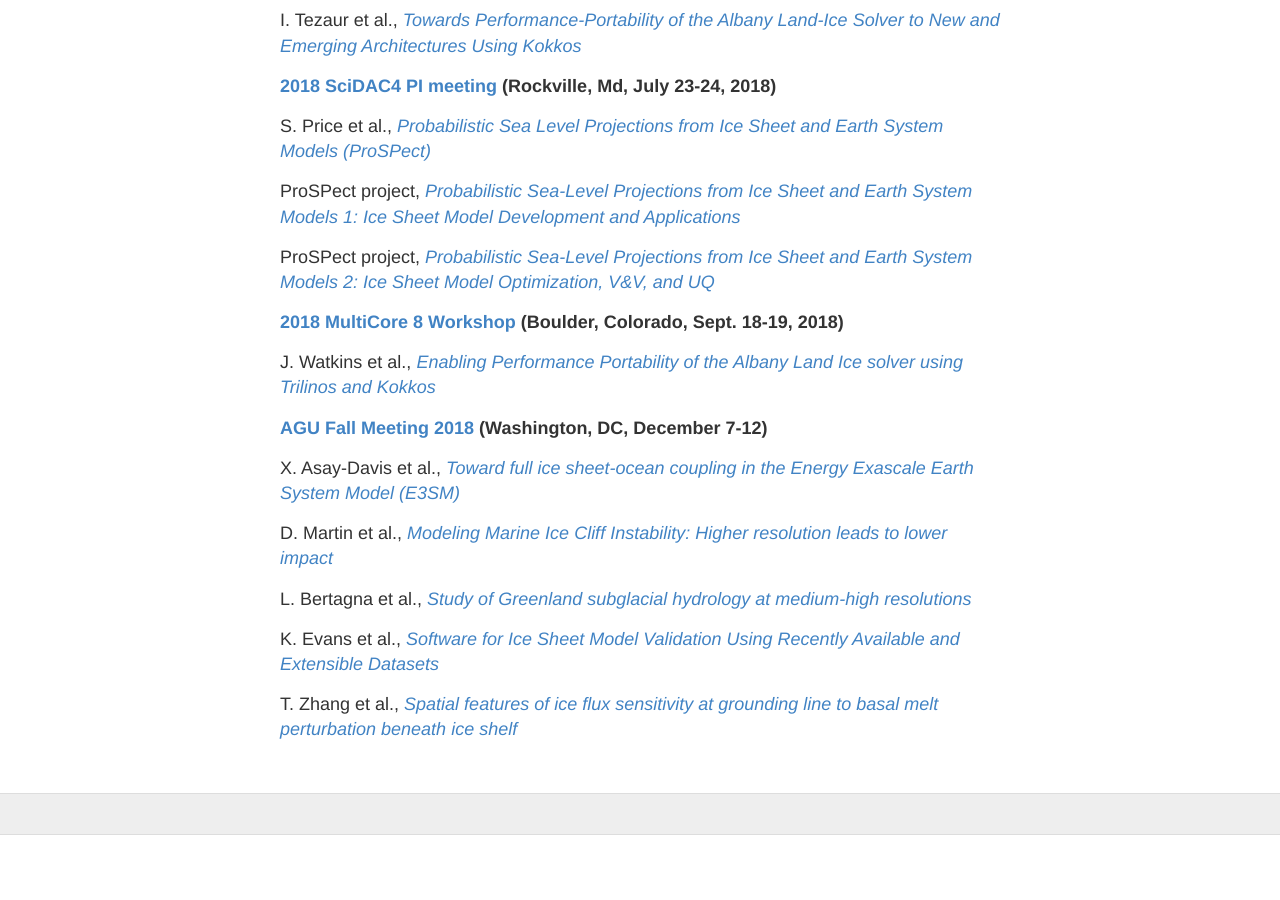
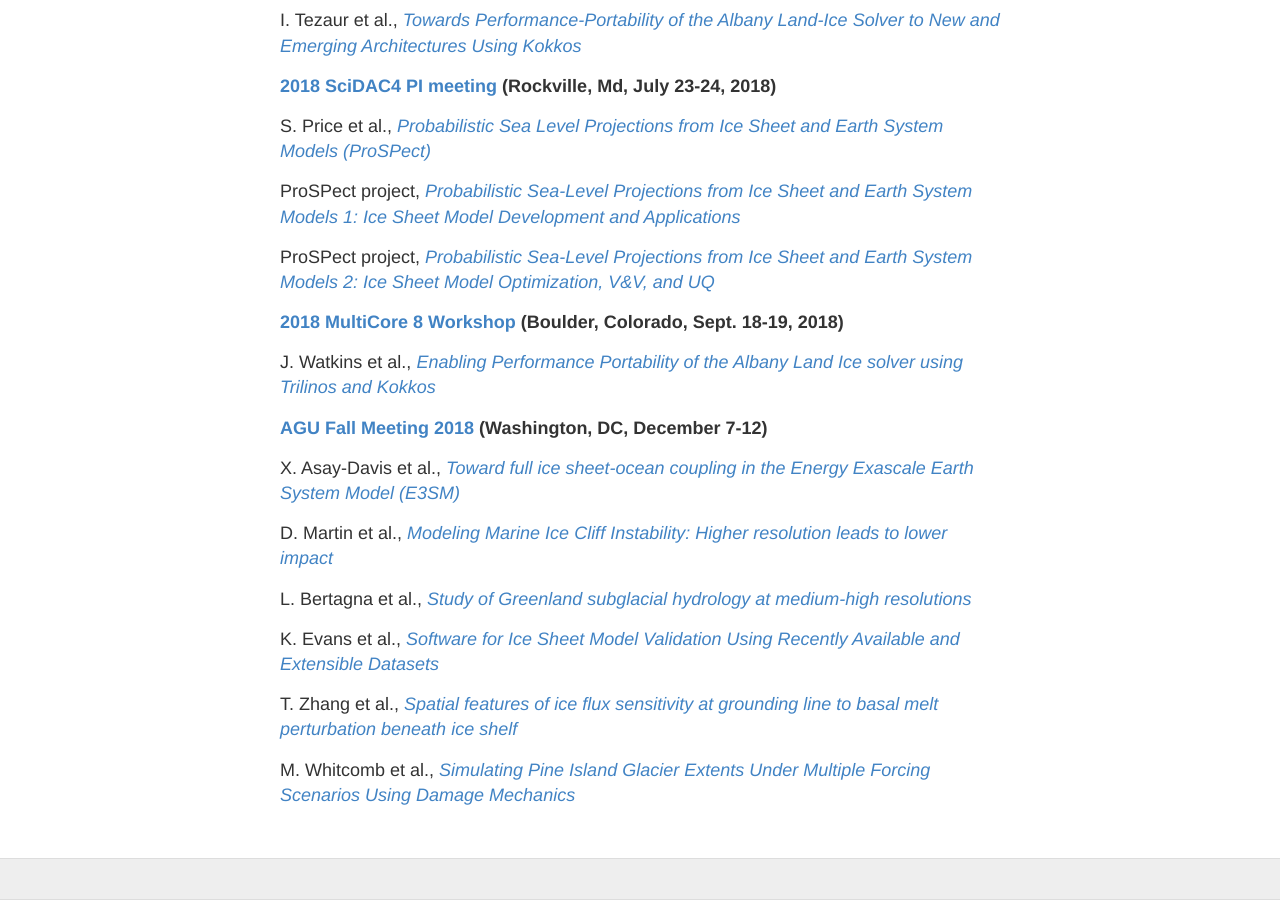
Before and after one commit to SLE-E3SM/SLE-E3SM.github.io, a Jekyll site: the page built from presentations.md, in a window 1280 px wide and 900 px high, scrolled down 1951 px. Built offline with Jekyll 4.4.1, drawn with Linux system fonts in a browser that asks for light colours; before the commit the page ends 2786 px from its top, so only the background shows below that.

Commit message:
Update presentations.md

```diff
--- a/presentations.md
+++ b/presentations.md
@@ -90,3 +90,5 @@ L. Bertagna et al., [*Study of Greenland subglacial hydrology at medium-high res
 K. Evans et al., [*Software for Ice Sheet Model Validation Using Recently Available and Extensible Datasets*](https://drive.google.com/open?id=1Mk3x8ppCAysxYmZ837s021S3DPK5KALf)
 
 T. Zhang et al., [*Spatial features of ice flux sensitivity at grounding line to basal melt perturbation beneath ice shelf*](https://drive.google.com/open?id=1tVeL1Hm5gJH7E5u5nUqRxSyDGb19ibCJ)
+
+M. Whitcomb et al., [*Simulating Pine Island Glacier Extents Under Multiple Forcing Scenarios Using Damage Mechanics*](https://drive.google.com/open?id=1trS2vx_BdI79pb8iS-XU7NYx_ifAX5Ju)
```
